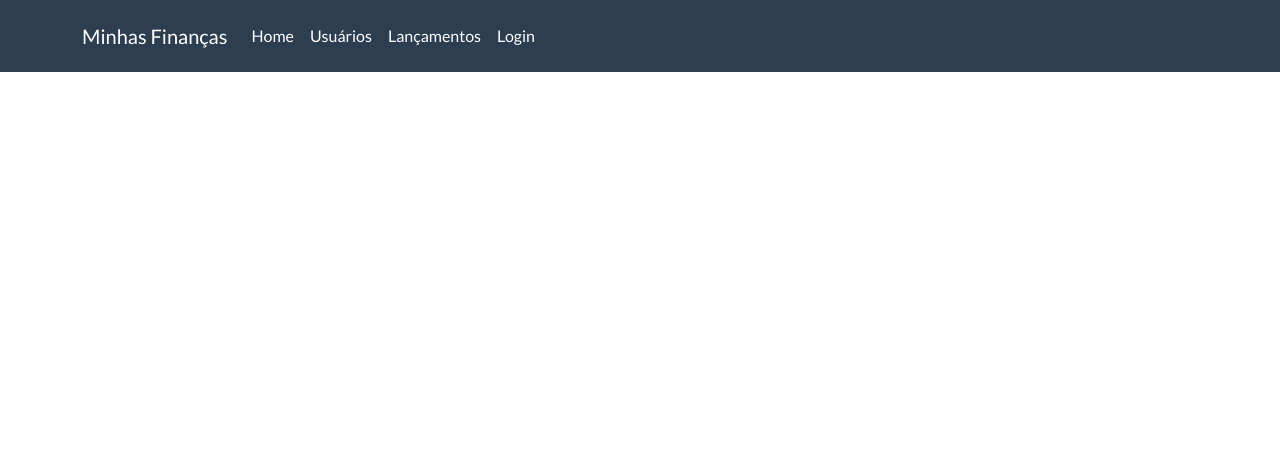
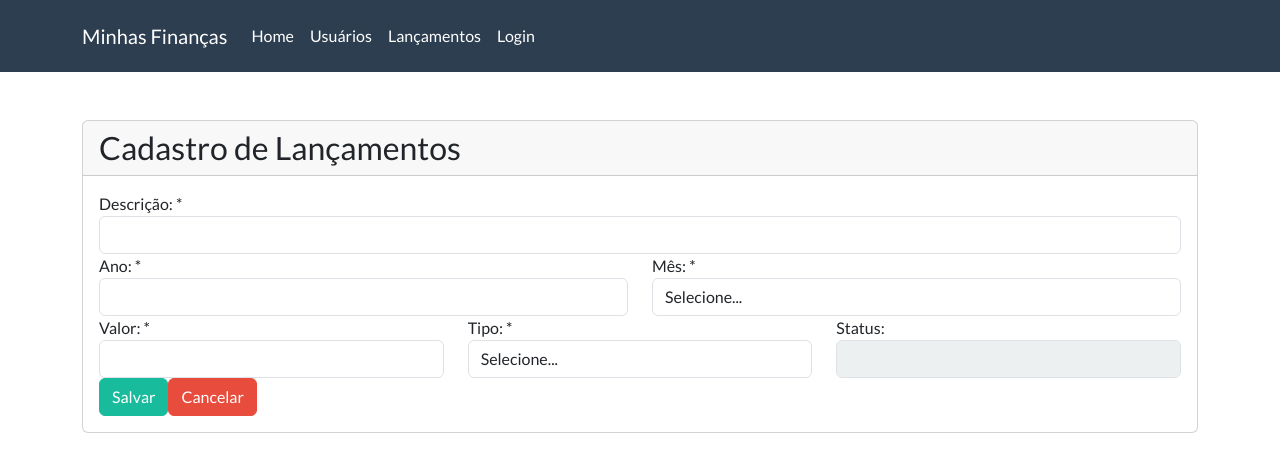
Before and after one commit to ZorzanelloBruna/minhas-financas-app, a React (Create React App) app: page /#/cadastro-lancamento in a window 1280 px wide. Shown: the top 472 px of the page. Built offline with nearby package versions, Linux system fonts and the light colour scheme.

Commit message:
implementando o cadastro de lancamentos

```diff
--- a/src/app/api-service.js
+++ b/src/app/api-service.js
@@ -10,9 +10,9 @@ class ApiSevice {
         this.apiurl = apiurl;
     }
 
-    post(url, objeto){
+    post(url, data = {}, config = {}) {
         const requestUrl = `${this.apiurl}${url}`;
-        return httpClient.post(requestUrl,objeto);
+        return httpClient.post(requestUrl, data, config);
     }
 
     put(url, objeto){
--- a/src/app/service/lancamento-service.js
+++ b/src/app/service/lancamento-service.js
@@ -30,6 +30,15 @@ export default class LancamentoService extends ApiSevice {
             { label: 'Despesa', value:'DESPESA'},
             { label: 'Receita', value:'RECEITA'}
         ]
+    }
+
+    salvar (lancamento) {
+        const token = LocalStorageService.obterItem('_usuario_logado').token;
+        const headers = {
+        'Authorization': `Bearer ${token}`
+    };
+
+    return this.post('/', lancamento, { headers });
     }
 
     consultar(LancamentoFiltro){
--- a/src/app/service/local-storage-service.js
+++ b/src/app/service/local-storage-service.js
@@ -5,6 +5,7 @@
     }
 
     static obterItem(chave){
+
         const item = localStorage.getItem(chave);
         return JSON.parse(item);
     }
--- a/src/main/rotas.js
+++ b/src/main/rotas.js
@@ -4,6 +4,7 @@ import CadastroUsuario from "../views/cadastro-usuario";
 import Login from '../views/login';
 import Home from '../views/home';
 import consultaLancamentos from "../views/lancamentos/consulta-lancamentos";
+import cadastroLancamentos from "../views/lancamentos/cadastro-lancamentos";
 
 function Rotas() {
     return(
@@ -13,6 +14,7 @@ function Rotas() {
                 <Route path="/login" component={Login}/>
                 <Route path="/cadastro-usuario" component={CadastroUsuario}/>
                 <Route path="/consulta-lancamento" component={consultaLancamentos}/>
+                <Route path="/cadastro-lancamento" component={cadastroLancamentos}/>
             </Switch>
         </HashRouter>
     )
--- a/src/views/home.js
+++ b/src/views/home.js
@@ -17,14 +17,15 @@ class Home extends React.Component {
 
         const usuarioLogado =LocalStorageService.obterItem('_usuario_logado');
 
-        if (usuarioLogado) { // Verifica se existe um usuário logado
-            if (usuarioLogado && usuarioLogado.id && usuarioLogado.token) { // Verifica se o token está disponível
+        if (usuarioLogado) {
+            if (usuarioLogado && usuarioLogado.id && usuarioLogado.token) {
                 this.usuarioService.obterSaldoPorUsuario(usuarioLogado.id, {
                     headers: {
                         'Authorization': `Bearer ${usuarioLogado.token}`
                     }
                 })
                 .then(response => {
+                    console.log('Resposta da API de saldo:', response.data);
                     this.setState({ saldo: response.data });
                 })
                 .catch(error => {
@@ -48,7 +49,7 @@ class Home extends React.Component {
                     <p className="lead">
                     <a className="btn btn-primary btn-lg" href="#/cadastro-usuario" role="button">
                     <i className="fa fa-users"></i>Cadastrar Usuário</a>
-                    <a className="btn btn-danger btn-lg" href="https://bootswatch.com/flatly/#" role="button">
+                    <a className="btn btn-danger btn-lg" href="#/cadastro-lancamento" role="button">
                     <i className="fa fa-users"></i>Cadastrar Lançamento</a>
                     </p>
             </div>
--- a/src/views/lancamentos/cadastro-lancamentos.js
+++ b/src/views/lancamentos/cadastro-lancamentos.js
@@ -0,0 +1,137 @@
+import React from "react";
+import { withRouter} from 'react-router-dom';
+import Card from "../../components/card";
+import FormGroup from "../../components/form-group";
+import SelectMenu from "../../components/select-menu";
+import LancamentoService from "../../app/service/lancamento-service";
+import * as messages from '../../components/toastr';
+import { LocalStorageService } from "../../app/service/local-storage-service";
+
+class CadastroLancamento extends React.Component {
+
+    state = {
+        id:null,
+        descricao: '',
+        valor:'',
+        mes:'',
+        ano:'',
+        tipo:'',
+        status:''
+    }
+
+    constructor(){
+        super();
+        this.service = new LancamentoService();
+    }
+
+    salvar = () => {
+        const usuarioLogado = LocalStorageService.obterItem('_usuario_logado');
+
+        const { descricao, valor, mes, ano,  tipo } = this.state;
+        const lancamento = { descricao, valor, mes, ano,  tipo, usuario: usuarioLogado.id };
+
+        this.service
+        .salvar(lancamento)
+        .then( response => {
+            this.props.history.push('/consulta-lancamento');
+            messages.mensagemSucesso('Lançamento cadastrado com sucesso!');
+        }).catch( error => {
+            console.log("Erro:", error.response);
+            messages.mensagemErro(error.response.data);
+        })
+     }
+
+    handleChange = (event) => {
+        const value = event.target.value;
+        const name = event.target.name;
+
+        this.setState({[name] : value});
+    }
+    render(){
+
+        const tipos = this.service.obterListaTipo();
+        const meses = this.service.obterListaMeses();
+
+        return(
+            <Card title="Cadastro de Lançamentos">
+                <div className="row">
+                    <div className="col-md-12">
+                        <FormGroup id="inputDescricao" label="Descrição: *">
+                            <input id="inputDescricao"
+                                   type="text"
+                                   className="form-control"
+                                   name="descricao"
+                                   value={this.state.descricao}
+                                   onChange={this.handleChange}/>
+                        </FormGroup>
+                    </div>
+                </div>
+                <div className="row">
+                    <div className="col-md-6">
+                        <FormGroup id="inputAno" label="Ano: *">
+                            <input id="inputAno"
+                                   type="text"
+                                   className="form-control"
+                                   name="ano"
+                                   value={this.state.ano}
+                                   onChange={this.handleChange}/>
+                        </FormGroup>
+                    </div>
+                    <div className="col-md-6">
+                        <FormGroup id="inputMes" label="Mês: *">
+                            <SelectMenu id="inputMes"
+                                        className="form-control"
+                                        lista={meses}
+                                        name="mes"
+                                        value={this.state.mes}
+                                        onChange={this.handleChange}/>
+                        </FormGroup>
+                    </div>
+                </div>
+                <div className="row">
+                    <div className="col-md-4">
+                        <FormGroup id="inputValor" label="Valor: *">
+                            <input id="inputValor"
+                                   type="text"
+                                   className="form-control"
+                                   name="valor"
+                                   value={this.state.valor}
+                                   onChange={this.handleChange}/>
+                        </FormGroup>
+                    </div>
+                    <div className="col-md-4">
+                        <FormGroup id="inputTipo" label="Tipo: *">
+                            <SelectMenu id="inputTipo"
+                                        className="form-control"
+                                        lista={tipos}
+                                        name="tipo"
+                                        value={this.state.tipo}
+                                        onChange={this.handleChange}/>
+                        </FormGroup>
+                    </div>
+                    <div className="col-md-4">
+                        <FormGroup id="inputStatus" label="Status: ">
+                            <input type="text"
+                                   id="inputStatus"
+                                   className="form-control"
+                                   disabled
+                                   name="status"
+                                   value={this.state.status}/>
+                        </FormGroup>
+                    </div>
+                </div>
+                <div className="row">
+                    <div className="col-md-6">
+                        <button className="btn btn-success" onClick={this.salvar}>Salvar</button>
+                        <button className="btn btn-danger"
+                                onClick={e=> this.props.history.push('/consulta-lancamento')}>
+                                Cancelar
+                        </button>
+                    </div>
+                </div>
+            </Card>
+        )
+    }
+}
+
+export default withRouter(CadastroLancamento);
--- a/src/views/lancamentos/consulta-lancamentos.js
+++ b/src/views/lancamentos/consulta-lancamentos.js
@@ -89,7 +89,9 @@ class ConsultaLancamentos extends React.Component {
             });
     }
 
-
+    preparaFormularioCadastro = () => {
+        this.props.history.push('/cadastro-lancamento');
+    }
     render(){
 
         const meses = this.service.obterListaMeses();
@@ -141,8 +143,16 @@ class ConsultaLancamentos extends React.Component {
                                 lista={tipo}/>
                             </FormGroup>
 
-                            <button onClick={this.buscar} type="button" className="btn btn-success button-spacing">Buscar</button>
-                            <button type="button" className="btn btn-danger button-spacing">Cadastrar</button>
+                            <button onClick={this.buscar}
+                                    type="button"
+                                    className="btn btn-success button-spacing">
+                                    Buscar
+                            </button>
+                            <button type="button"
+                                    className="btn btn-danger button-spacing"
+                                    onClick={this.preparaFormularioCadastro}>
+                                    Cadastrar
+                            </button>
                         </div>
                     </div>
                 </div>
```
